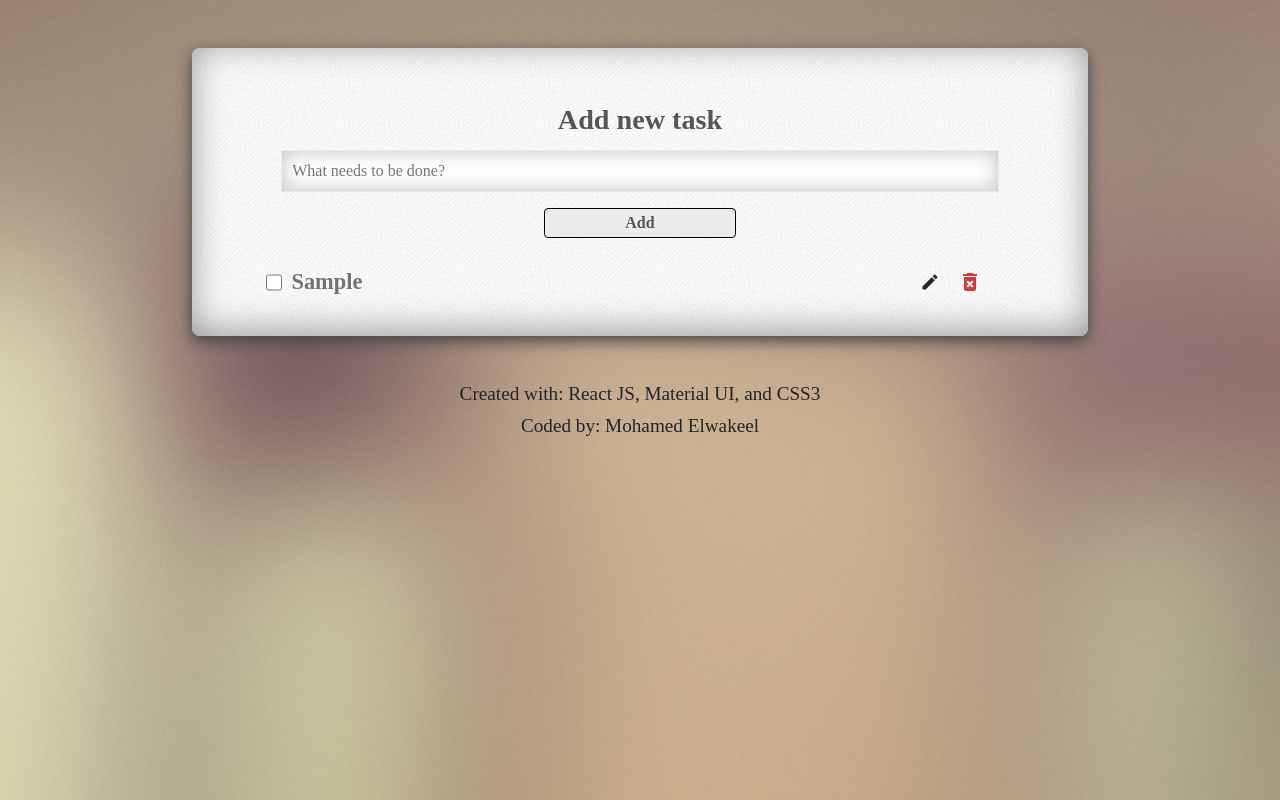
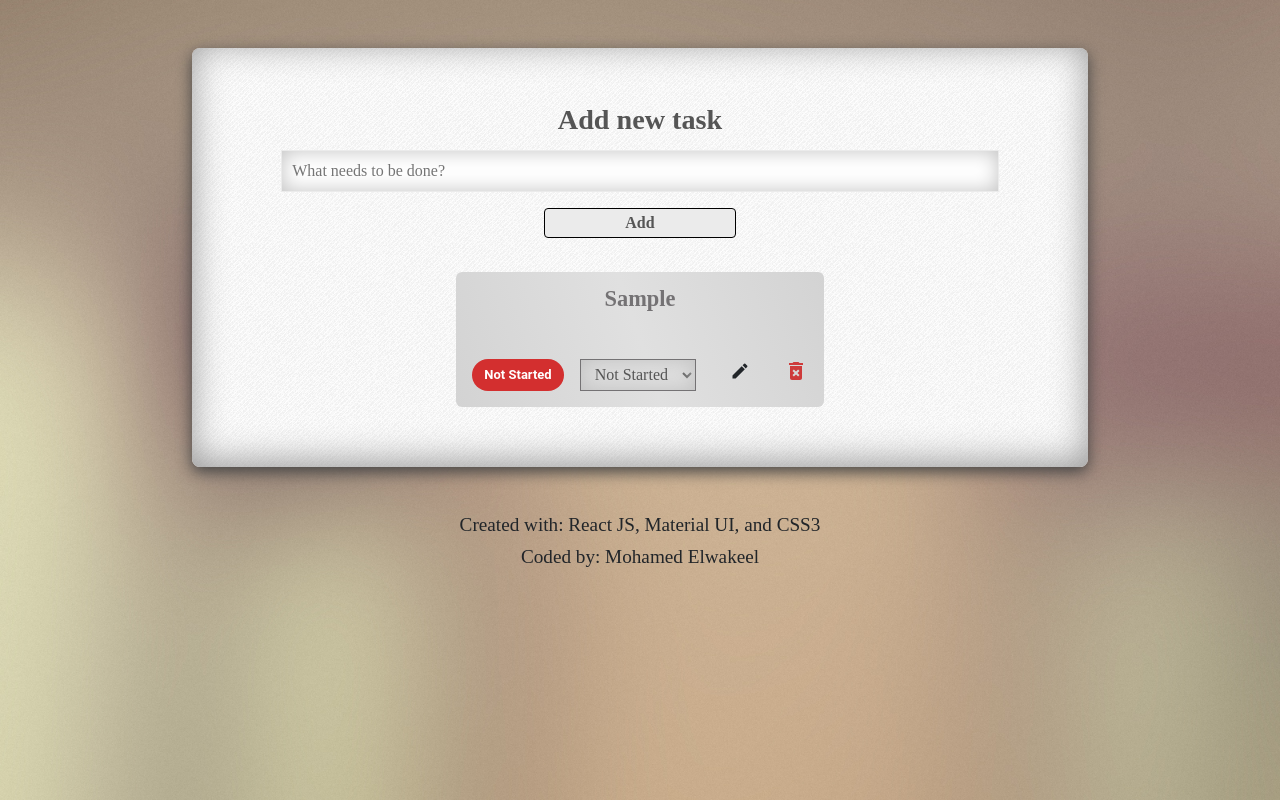
Before and after one commit to Mohamed-Elwakeel/todo-digitalhub, a React (Create React App) app: page / in a window 1280 px wide. Both pictures are taken after typing "Sample" into the empty fields and a click on the button "Add". Built offline with nearby package versions, Linux system fonts and the light colour scheme; the HTML template or start-up script is replaced by a standard one.

Commit message:
seperated the logic of the single todo in a seperate component and called it inside the TaskList component

```diff
--- /dev/null
+++ b/src/Components/Task/Task.jsx
@@ -0,0 +1,97 @@
+import DeleteForeverIcon from "@mui/icons-material/DeleteForever";
+import EditIcon from "@mui/icons-material/Edit";
+import { Chip } from "@mui/material";
+import React, { useState } from "react";
+import styles from "./Task.module.css";
+
+export default function Task({ todo, deleteTodo, toggleTodo, editTodo }) {
+    const [editingTodo, setEditingTodo] = useState(false);
+    const [editedTodoText, setEditedTodoText] = useState(todo.title);
+    const [selectedStatus, setSelectedStatus] = useState(todo.status);
+
+    const handleEditChange = (e) => {
+        setEditedTodoText(e.target.value);
+    };
+
+    const handleEditSubmit = () => {
+        if (editedTodoText.trim() !== "") {
+            editTodo(todo.id, editedTodoText);
+            setEditingTodo(false);
+        }
+    };
+
+    const handleKeyUp = (e) => {
+        if (e.key === "Enter") {
+            handleEditSubmit();
+        }
+    };
+
+    const handleStatusChange = (e) => {
+        const newStatus = e.target.value;
+        setSelectedStatus(newStatus);
+        toggleTodo(todo.id, newStatus);
+        // console.log('newStatus', newStatus)
+    };
+
+    // useEffect(() => {
+    //     // console.log(selectedStatus)
+    // }, [selectedStatus])
+
+    return (
+        <div className={styles.taskContainer}>
+            <div className="d-flex align-items-center justify-content-center py-3">
+                <li className={styles.taskItem}>
+                    {editingTodo ? (
+                        <input
+                            type="text"
+                            value={editedTodoText}
+                            onChange={handleEditChange}
+                            onBlur={handleEditSubmit}
+                            onKeyUp={handleKeyUp}
+                            autoFocus
+                        />
+                    ) : (
+                        <p
+                            className={`${styles.taskText} ${todo.status === "Finished" ? styles.checked : ""
+                                }`}
+                            onDoubleClick={() => {
+                                setEditingTodo(true);
+                            }}
+                        >
+                            {todo.title}
+                        </p>
+                    )}
+                </li>
+            </div>
+            <div className={styles.btnSection}>
+                <Chip
+                    color={`${todo.status === "Finished" ? "success" : todo.status === "In Progress" ? "warning" : "error"}`}
+                    label={selectedStatus}
+                    className={`${styles.statusChip}`}
+                />
+                <select
+                    name="todo status"
+                    className={styles.statusSelect}
+                    value={selectedStatus}
+                    onChange={handleStatusChange}
+                >
+                    <option value="Not Started" selected>
+                        Not Started
+                    </option>
+                    <option value="In Progress">In Progress</option>
+                    <option value="Finished">Finished</option>
+                </select>
+                <EditIcon
+                    className={styles.editBtn}
+                    onClick={() => {
+                        setEditingTodo(true);
+                    }}
+                />
+                <DeleteForeverIcon
+                    className={styles.deleteBtnTask}
+                    onClick={() => deleteTodo(todo.id)}
+                />
+            </div>
+        </div>
+    );
+}
--- /dev/null
+++ b/src/Components/Task/Task.module.css
@@ -0,0 +1,78 @@
+.taskContainer {
+    display: flex;
+    border: 2px solid transparent;
+    width: fit-content !important;
+    background: linear-gradient(71deg, #d3d3d3, #e0e0e0, #d3d3d3);
+    background-clip: padding-box;
+    border-radius: .5rem;
+    flex-direction: column;
+    gap: 1rem;
+}
+
+.taskItem {
+    display: flex;
+    flex-direction: row;
+    gap: .6rem;
+    margin-inline: 3rem;
+    text-decoration: none;
+    width: fit-content;
+}
+
+.checked {
+    text-decoration: line-through !important;
+}
+
+.taskCheck {
+    width: 1rem;
+}
+
+.taskText {
+    font-size: 1.4rem;
+    color: #747274;
+    font-weight: 600;
+}
+
+.statusChip {
+    font-weight: 600;
+}
+
+.notStarted {
+    border: 1px solid red !important;
+    background: indianred !important;
+}
+
+.inProgress {
+    border: 1px solid yellow !important;
+    background: lightyellow !important;
+}
+
+.finished {
+    border: 1px solid green !important;
+    background: lightgreen !important;
+}
+
+.btnSection {
+    display: flex;
+    padding: 1rem;
+    gap: 1rem;
+}
+
+.statusSelect {
+    border: 1px solid #747274;
+    color: #555;
+    height: 2rem;
+    padding: 5px 10px;
+    background: transparent;
+    box-shadow: inset 0 0 20px #c1c1c1;
+}
+
+.deleteBtnTask {
+    color: rgb(206, 58, 58);
+    cursor: pointer;
+}
+
+.editBtn {
+    margin-inline: 1rem;
+    padding: 2px;
+    cursor: pointer;
+}
--- a/src/Components/TaskList/TaskList.jsx
+++ b/src/Components/TaskList/TaskList.jsx
@@ -1,78 +1,21 @@
-import DeleteForeverIcon from "@mui/icons-material/DeleteForever";
-import EditIcon from "@mui/icons-material/Edit";
-import React, { useState } from "react";
+import React from "react";
+import Task from "../Task/Task";
 import styles from "./TaskList.module.css";
 
 export default function TaskList({ todos, deleteTodo, toggleTodo, editTodo }) {
-    const [editingTodoId, setEditingTodoId] = useState(null);
-    const [editedTodoText, setEditedTodoText] = useState("");
-
-    const handleEditChange = (e) => {
-        setEditedTodoText(e.target.value);
-    };
-
-    const handleEditSubmit = (id) => {
-        if (editedTodoText.trim() !== "") {
-            editTodo(id, editedTodoText);
-            setEditingTodoId(null);
-            setEditedTodoText("");
-        }
-    };
-
-    const handleKeyUp = (e, id) => {
-        if (e.key === "Enter") {
-            handleEditSubmit(id);
-        }
-    };
 
     return (
         <ul className={styles.listContainer}>
             {/* {todos.length === 0 && "No Todos available"} */}
-            {todos.map((todo) => {
-                return (
-                    <div className={styles.taskContainer} key={todo.id}>
-                        <li className={styles.taskItem}>
-                            <input
-                                className={styles.taskCheck}
-                                type="checkbox"
-                                checked={todo.completed}
-                                onChange={(e) => toggleTodo(todo.id, e.target.checked)}
-                            />
-                            {editingTodoId === todo.id ? (
-                                <input
-                                    type="text"
-                                    value={editedTodoText}
-                                    onChange={handleEditChange}
-                                    onBlur={() => handleEditSubmit(todo.id)}
-                                    onKeyUp={(e) => handleKeyUp(e, todo.id)}
-                                />
-                            ) : (
-                                <p
-                                    className={`${styles.taskText} ${todo.completed ? styles.checked : ""
-                                        }`}
-                                    onDoubleClick={() => {
-                                        setEditingTodoId(todo.id);
-                                        setEditedTodoText(todo.title);
-                                    }}
-                                >
-                                    {todo.title}
-                                </p>
-                            )}
-                        </li>
-                        <EditIcon
-                            className={styles.editBtn}
-                            onClick={() => {
-                                setEditingTodoId(todo.id);
-                                setEditedTodoText(todo.title);
-                            }}
-                        />
-                        <DeleteForeverIcon
-                            className={styles.deleteBtnTask}
-                            onClick={() => deleteTodo(todo.id)}
-                        />
-                    </div>
-                );
-            })}
+            {todos.map((todo) => (
+                <Task
+                    key={todo.id}
+                    todo={todo}
+                    deleteTodo={deleteTodo}
+                    toggleTodo={toggleTodo}
+                    editTodo={editTodo}
+                />
+            ))}
         </ul>
     );
 }
--- a/src/Components/TaskList/TaskList.module.css
+++ b/src/Components/TaskList/TaskList.module.css
@@ -1,43 +1,10 @@
-.taskContainer {
+.listContainer {
+    max-width: 100%;
+    border: 0;
+    margin-inline: auto;
     display: flex;
-    flex-direction: row;
-    justify-content: space-between;
-    align-items: center;
-    margin-block: 1rem;
+    gap: 1rem;
+    flex-wrap: wrap;
+    justify-content: center;
+    margin-block: 2rem;
 }
-.taskItem {
-    display: flex;
-    flex-direction: row;
-    gap: .6rem;
-    margin-inline: 3rem;
-    text-decoration: none;
-    width: 100%;
-    /* justify-content: space-between; */
-}
-
-.checked {
-    text-decoration: line-through !important;
-}
-
-.taskCheck {
-    width: 1rem;
-}
-
-.taskText{
-    font-size: 1.4rem;
-    color: #747274;
-    font-weight: 600;
-}
-
-.deleteBtnTask {
-    color: rgb(206, 58, 58);
-    cursor: pointer;
-    margin-right: 5rem;
-}
-
-.editBtn {
-    /* border: 1px solid #555; */
-    margin-inline: 1rem;
-    padding: 2px;
-    cursor: pointer;
-}
```
